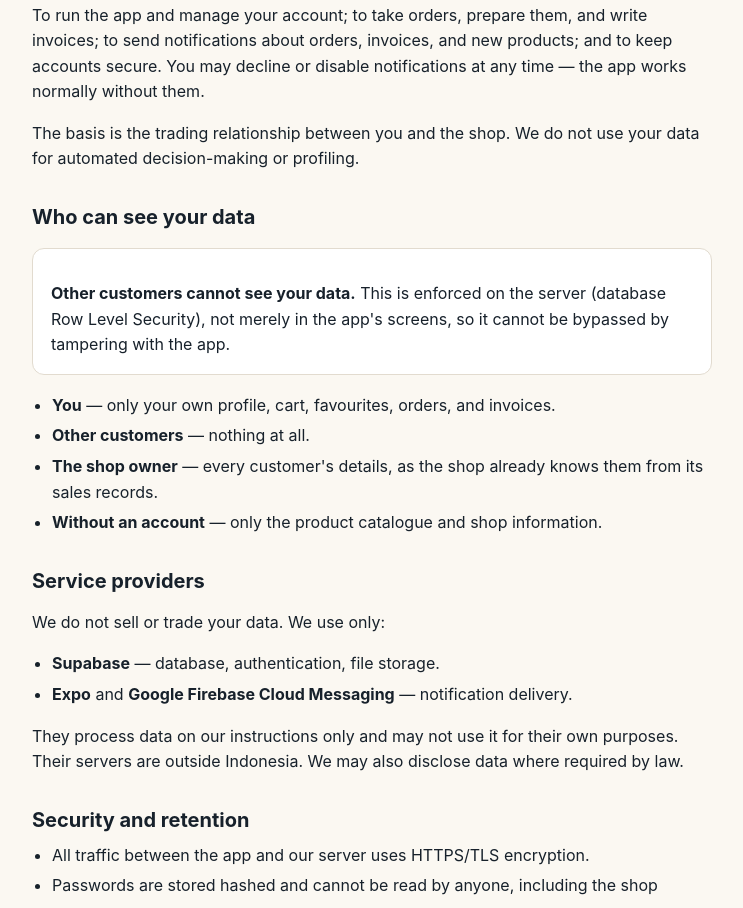
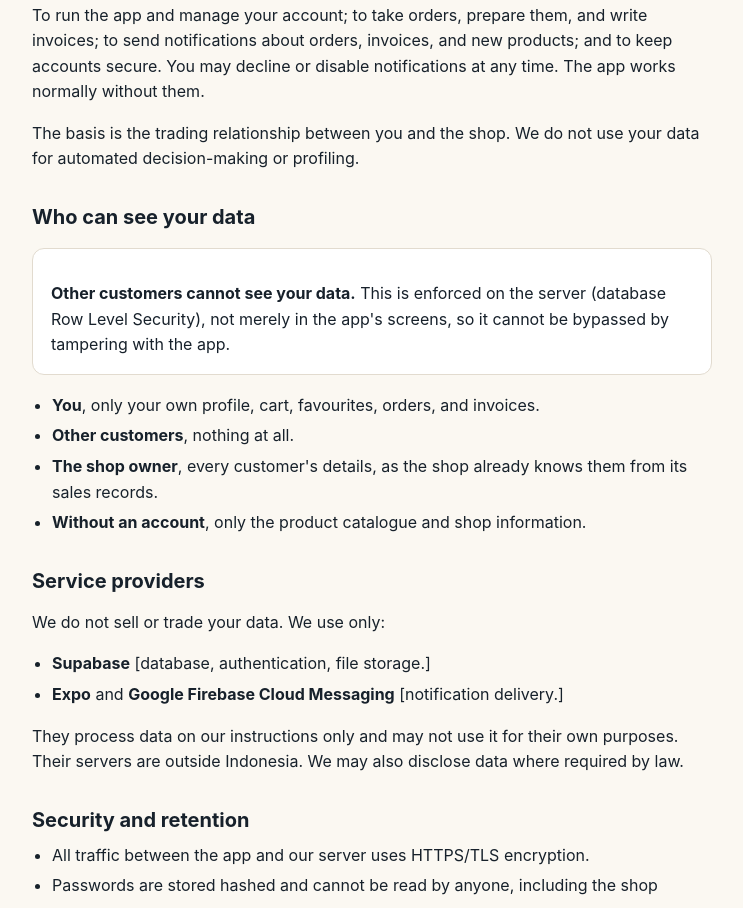
Before and after one commit to Jev123198/mesranbaru-legal, a plain HTML site: page privacy-policy.html in a window 1280 px wide. Shown: the part 5490-6398 px from the top of the page, without its empty margins (268-1011 px from the left). Drawn offline with Linux system fonts and the light colour scheme.

Commit message:
re-edit the texts

```diff
--- a/privacy-policy.html
+++ b/privacy-policy.html
@@ -294,7 +294,7 @@ data kartu atau rekening, daftar aplikasi lain, dan data apa pun untuk iklan.</p
   <h2>Why this app was built</h2>
   <p>
     So customers can order parts from their phone, and the shop can have them ready sooner.
-    As soon as an order arrives the staff pick and pack it — so by the time the customer
+    As soon as an order arrives the staff pick and pack it, so by the time the customer
     reaches the shop, their parts are waiting.
   </p>
   <p>
@@ -331,7 +331,7 @@ microphone, card or bank details, the list of your installed apps, or anything f
 <p>
   To run the app and manage your account; to take orders, prepare them, and write invoices;
   to send notifications about orders, invoices, and new products; and to keep accounts secure.
-  You may decline or disable notifications at any time — the app works normally without them.
+  You may decline or disable notifications at any time. The app works normally without them.
 </p>
 <p>
   The basis is the trading relationship between you and the shop. We do not use your data for
@@ -343,17 +343,17 @@ microphone, card or bank details, the list of your installed apps, or anything f
   <p><strong>Other customers cannot see your data.</strong> This is enforced on the server (database Row Level Security), not merely in the app's screens, so it cannot be bypassed by tampering with the app.</p>
 </div>
 <ul>
-  <li><strong>You</strong> — only your own profile, cart, favourites, orders, and invoices.</li>
-  <li><strong>Other customers</strong> — nothing at all.</li>
-  <li><strong>The shop owner</strong> — every customer's details, as the shop already knows them from its sales records.</li>
-  <li><strong>Without an account</strong> — only the product catalogue and shop information.</li>
+  <li><strong>You</strong>, only your own profile, cart, favourites, orders, and invoices.</li>
+  <li><strong>Other customers</strong>, nothing at all.</li>
+  <li><strong>The shop owner</strong>, every customer's details, as the shop already knows them from its sales records.</li>
+  <li><strong>Without an account</strong>, only the product catalogue and shop information.</li>
 </ul>
 
 <h2>Service providers</h2>
 <p>We do not sell or trade your data. We use only:</p>
 <ul>
-  <li><strong>Supabase</strong> — database, authentication, file storage.</li>
-  <li><strong>Expo</strong> and <strong>Google Firebase Cloud Messaging</strong> — notification delivery.</li>
+  <li><strong>Supabase</strong>  [database, authentication, file storage.] </li>
+  <li><strong>Expo</strong> and <strong>Google Firebase Cloud Messaging</strong> [notification delivery.]</li>
 </ul>
 <p>
   They process data on our instructions only and may not use it for their own purposes. Their
```
